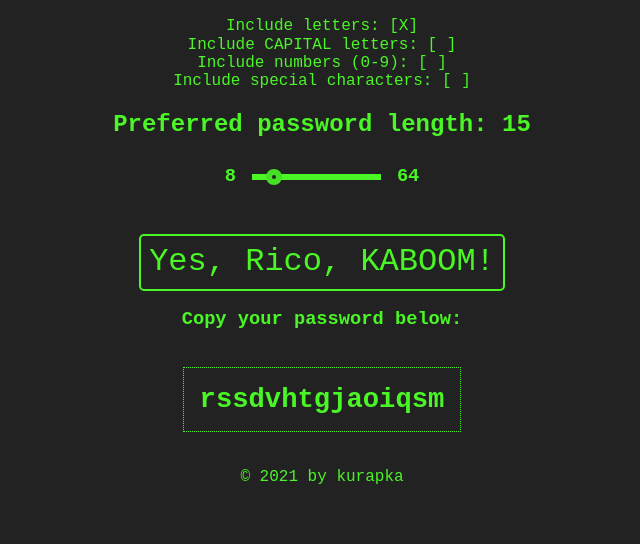
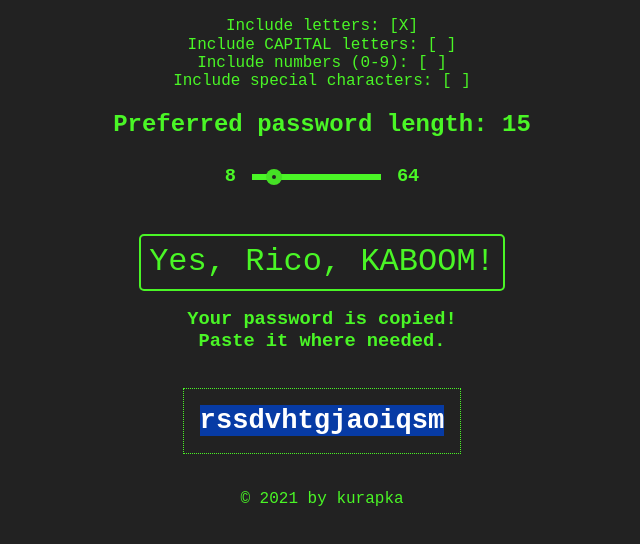
Before and after one commit to dainiuxt/passgen, a plain HTML site: page index.html in a window 1280 px wide. Both pictures are taken after a click on the button "Yes, Rico, KABOOM!". Shown: the part 126-670 px from the top of the page, without its empty margins (318-958 px from the left). Drawn offline with nearby package versions, Linux system fonts and the light colour scheme.

Commit message:
add select'n'copy functionality

```diff
--- a/brains.js
+++ b/brains.js
@@ -9,8 +9,8 @@ const checknumbers = document.querySelector("input[id=numbers]");
 const checkspecial = document.querySelector("input[id=special]");
 const checklength = document.querySelector("input[id=passlength]");
 const kaboom = document.querySelector("#kaboom");
-const result = document.querySelector(".result");
-
+const result = document.querySelector("#result");
+let copy = "";
 const assortment = {
   letters: letters
 };
@@ -35,12 +35,31 @@ function generatePassword() {
     let rand1 = Math.floor(Math.random() * symbols.length);
     let collection = symbols[rand1];
     let rand2 = Math.floor(Math.random() * collection.length);
-
     let mychar = collection[rand2];
     password += mychar;
   }
   result.textContent = password;
+  copy = result.textContent;
+
+  let range = new Range();
+  range.selectNodeContents(result);
+  window.getSelection().addRange(range);
+  document.execCommand('copy');
 }
+
+// range.setStart(copy, 0);
+// range.setEnd(copy, copy.length);
+// document.getSelection().addRange(range);
+
+// function copyPassword(){
+//   var copysuccess // var to check whether execCommand successfully executed
+//   try{
+//       copysuccess = document.execCommand("copy") // run command to copy selected text to clipboard
+//   } catch(e){
+//       copysuccess = false
+//   }
+//   return copysuccess
+// }
 
 kaboom.addEventListener("click", function() {
   generatePassword();
--- a/index.html
+++ b/index.html
@@ -41,8 +41,9 @@
         <button id="kaboom" type="submit" data-tooltip="Generate your password">Yes, Rico, KABOOM!</button>
       </section>
       <hgroup>
-        <h3>Copy your password below:</h3>
-        <h4 class="result">__</h4>
+        <h3>Your password is copied! <br>
+        Paste it where needed. </h3>
+        <h4 id="result" class="result">__</h4>
       </hgroup>
     </main>
     <footer>
--- a/style.css
+++ b/style.css
@@ -49,6 +49,9 @@ h3 span {
 }
 .options input:checked + span::after {
   content: '[X]';
+}
+hgroup h3 {
+  text-align: center;
 }
 button {
   margin-top: 2rem;
```
